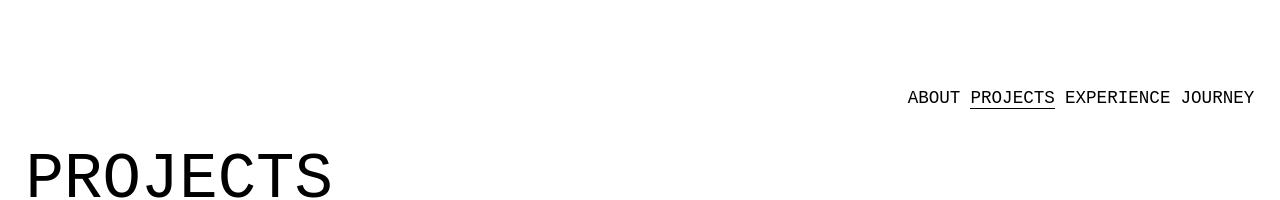
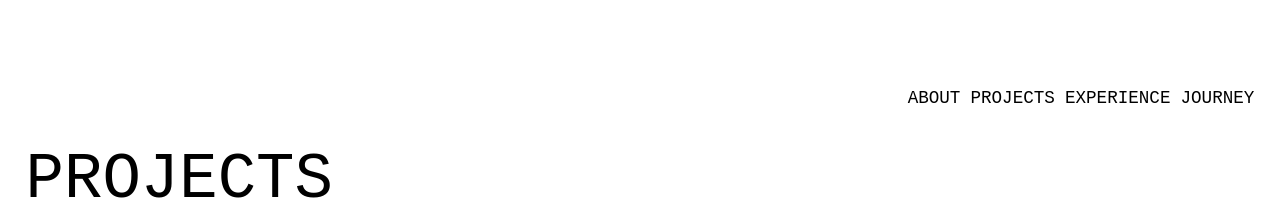
Before and after one commit to keadeish/portfolio, a React (Create React App) app: page /projects in a window 1280 px wide. Shown: the top 200 px of the page. Built offline with nearby package versions, Linux system fonts and the light colour scheme.

Commit message:
removed about path

```diff
--- a/src/App.tsx
+++ b/src/App.tsx
@@ -10,7 +10,6 @@ function App() {
     <Router>
       <Routes>
         <Route path="/" element={<Homepage />} />
-        <Route path="/about" element={<Homepage />} />
         <Route path="/projects" element={<Projects />} />
         <Route path="/experience" element={<Experience />} />
         <Route path="/journey" element={<Journey />} />
--- a/src/components/Header.tsx
+++ b/src/components/Header.tsx
@@ -7,13 +7,14 @@ export function Header({ selectedLink }: ILinks): JSX.Element {
     <>
       <div id="headerContainer">
         {pages.map((page, i) => {
-          if (selectedLink === page) {
+          if (page === 'about') {
             return (
-              <Link id={`${selectedLink}Selected`} to={`/${page}`} key={i}>
+              <Link id={`${page}`} to={`/`} key={i}>
                 {page.toLocaleUpperCase()}
               </Link>
             );
           }
+          else
           return (
             <Link id={`${page}`} to={`/${page}`} key={i}>
               {page.toLocaleUpperCase()}
```
